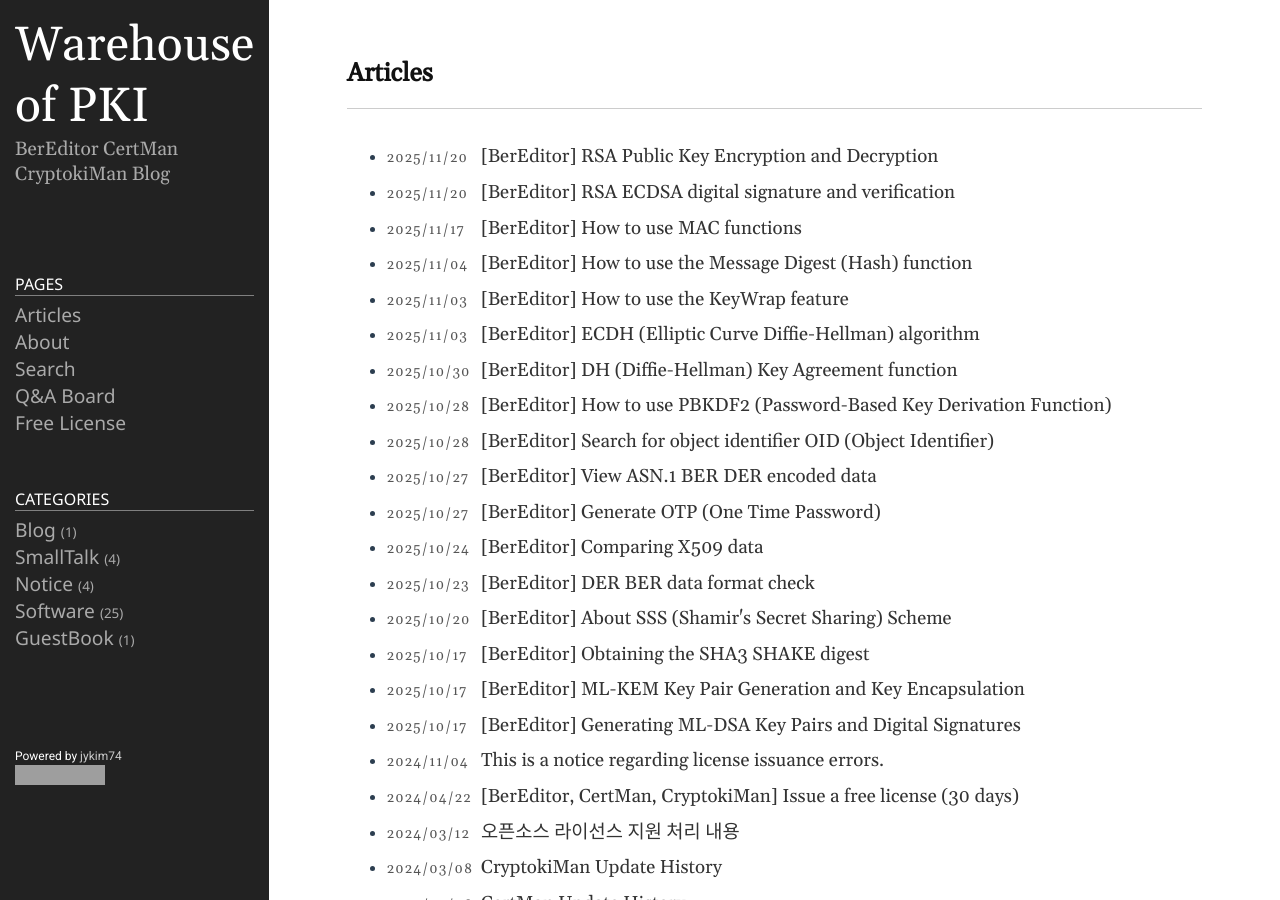
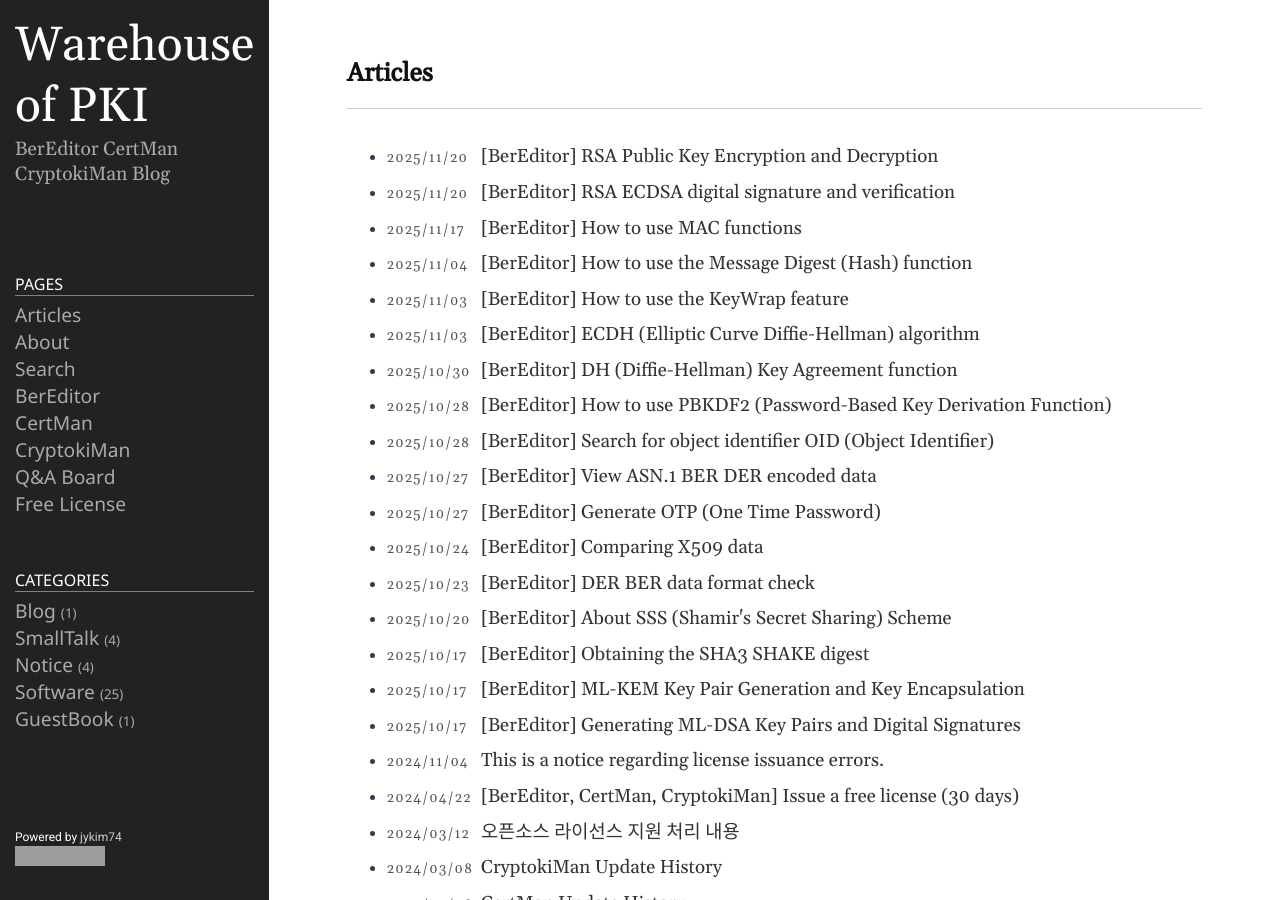
Before and after one commit to jykim74/jykim74.github.io, a Jekyll site: the page built from index.md, in a window 1280 px wide and 900 px high. Built offline with Jekyll 4.4.1, drawn with Linux system fonts in a browser that asks for light colours; nearby versions of some CDN libraries; grey boxes are pictures that could not be loaded.

Commit message:
메세지 개선

```diff
--- a/_includes/sidebar.html
+++ b/_includes/sidebar.html
@@ -29,6 +29,18 @@
 	      {% endif %}
 	    {% endif %}
 	  {% endfor %}
+	  <li>
+	  	<a class="nav-item" href="https://jykim74.github.io/software/2023/04/13/BerEditor.html" target="_blank">BerEditor</a>
+	  </li>
+
+	  <li>
+	  	<a class="nav-item" href="https://jykim74.github.io/software/2023/04/13/CertMan.html" target="_blank">CertMan</a>
+	  </li>
+
+	  <li>
+	  	<a class="nav-item" href="https://jykim74.github.io/software/2023/04/13/CryptokiMan.html" target="_blank">CryptokiMan</a>
+	  </li>
+
 	  <li>
 	  	<a class="nav-item" href="https://groups.google.com/g/bereditor" target="_blank">Q&A board</a>
 	  </li>
```
